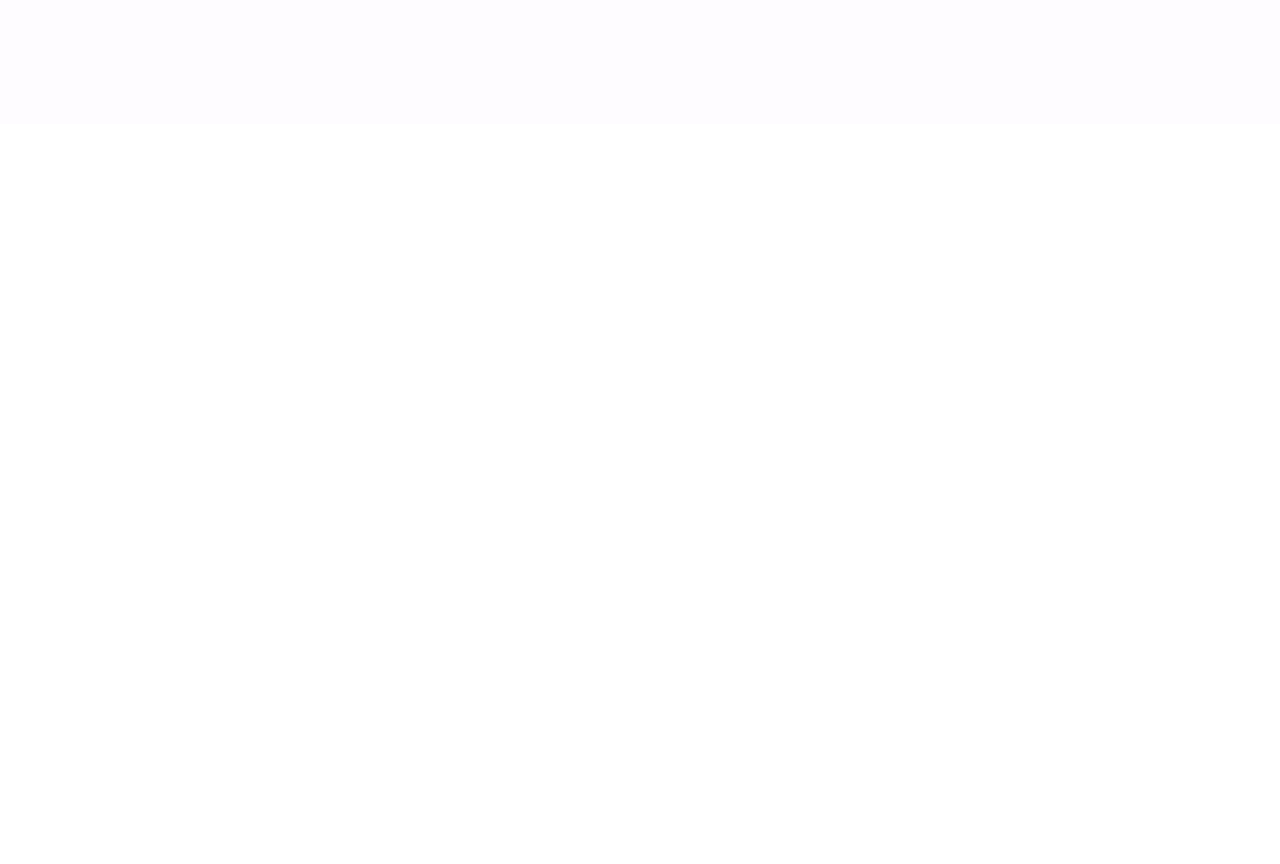
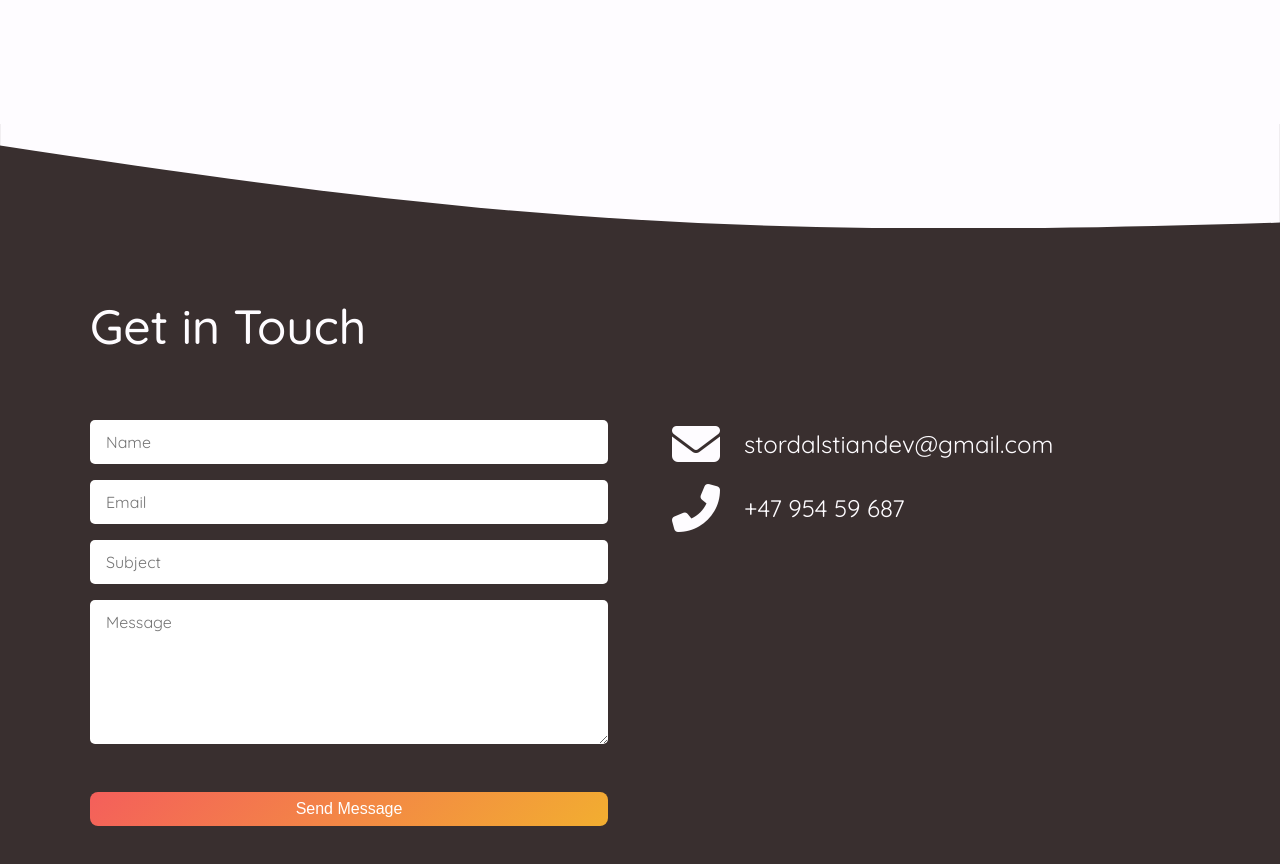
Before and after one commit to StianSto/stianstordal.com, a Svelte app: page / in a window 1280 px wide. Shown: the part 3240-4104 px from the top of the page. Before the commit the page ends 3364 px from the top, so only its background shows below. Built offline with nearby package versions, Linux system fonts and the light colour scheme.

Commit message:
added contact-section

```diff
--- a/src/App.svelte
+++ b/src/App.svelte
@@ -6,6 +6,7 @@
   import Projects from "./sections/Projects.svelte";
   import Skillset from "./sections/Skillset.svelte";
   import Bio from "./sections/Bio.svelte";
+  import Contact from "./sections/Contact.svelte";
 </script>
 
 <main>
@@ -14,12 +15,13 @@
   <Projects />
   <Skillset />
   <Bio />
+  <Contact />
 </main>
 
 <style>
   main {
     margin-inline: auto;
-    padding-bottom: 10rem;
+
     background: var(--background);
   }
 
--- a/src/app.scss
+++ b/src/app.scss
@@ -59,7 +59,7 @@ section {
   &:nth-child(1) {
     margin-top: 0;
   }
-  &:last-child {
+  &:last-of-type {
     margin-bottom: 0;
   }
 }
--- /dev/null
+++ b/src/sections/Contact.svelte
@@ -0,0 +1,98 @@
+<script>
+  import Button from "../lib/components/Button.svelte";
+</script>
+
+<section id="contact">
+  <svg xmlns="http://www.w3.org/2000/svg" viewBox="0 0 1920.484 156.83">
+    <path
+      id="Path_97"
+      data-name="Path 97"
+      d="M6,4003.829H1926.484v147.947C1076.921,4179.408,709.212,4143.032,6,4036.208Z"
+      transform="translate(-6 -4003.829)"
+      fill="var(--background)"
+    />
+  </svg>
+
+  <div class="container">
+    <h2>Get in Touch</h2>
+    <div class="flex">
+      <form action="">
+        <input type="text" name="name" placeholder="Name" required />
+        <input type="email" name="email" placeholder="Email" required />
+        <input type="text" name="subject" placeholder="Subject" required />
+        <textarea name="message" rows="6" placeholder="Message" />
+        <Button>Send Message</Button>
+      </form>
+      <div class="contact-info">
+        <div>
+          <i class="fa fa-solid fa-envelope" />
+          <p>stordalstiandev@gmail.com</p>
+        </div>
+        <div>
+          <i class="fa fa-solid fa-phone-alt" />
+          <p>+47 954 59 687</p>
+        </div>
+      </div>
+    </div>
+  </div>
+</section>
+
+<style>
+  section {
+    background-color: var(--charcoal);
+    color: var(--background);
+  }
+
+  .container {
+    padding-block: 4rem 10rem;
+  }
+
+  h2 {
+    font-weight: 500;
+    margin-bottom: 4rem;
+  }
+
+  .flex {
+    display: flex;
+    flex-wrap: wrap-reverse;
+    gap: 5vw;
+
+    & > * {
+      flex: 1;
+      min-width: min(300px, 100%);
+    }
+  }
+
+  form {
+    display: flex;
+    flex-direction: column;
+    gap: 1em;
+
+    & input,
+    & textarea {
+      border-radius: 5px;
+      font-size: 1rem;
+      font-family: var(--font-family);
+      padding: 0.75em 1em;
+      border: none;
+    }
+
+    & button {
+      margin-top: 2rem;
+    }
+  }
+
+  .contact-info {
+    & > * {
+      display: flex;
+      align-items: center;
+      font-size: 1.5rem;
+      gap: 1em;
+      margin-bottom: 1rem;
+
+      & i {
+        font-size: 2em;
+      }
+    }
+  }
+</style>
```
